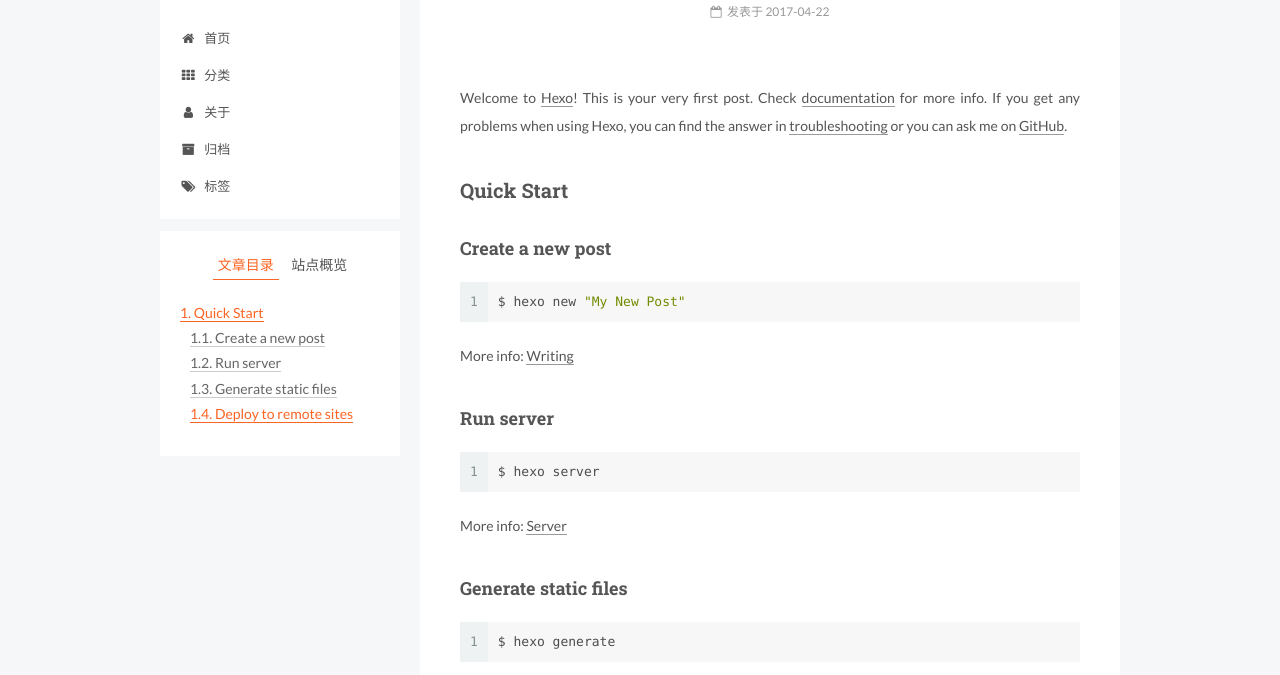
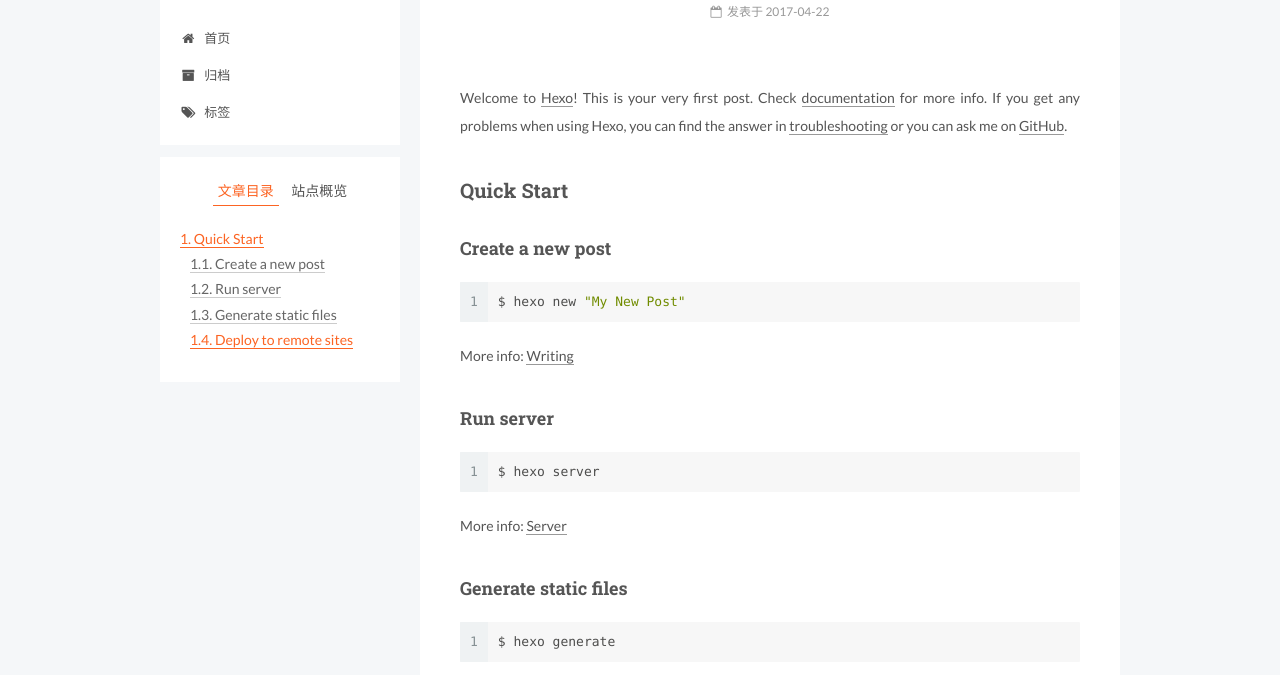
Before and after one commit to GreenMountain-Yang/GreenMountain-Yang.github.io, a plain HTML site: page 2017/04/22/hello-world/index.html in a window 1280 px wide. Shown: the part 125-800 px from the top of the page. Drawn offline with Linux system fonts and the light colour scheme.

Commit message:
Site updated: 2017-04-23 11:48:24

```diff
--- a/2017/04/22/hello-world/index.html
+++ b/2017/04/22/hello-world/index.html
@@ -207,26 +207,6 @@
               <i class="menu-item-icon fa fa-fw fa-home"></i> <br />
 
             首页
-          </a>
-        </li>
-
-
-        <li class="menu-item menu-item-categories">
-          <a href="/categories" rel="section">
-
-              <i class="menu-item-icon fa fa-fw fa-th"></i> <br />
-
-            分类
-          </a>
-        </li>
-
-
-        <li class="menu-item menu-item-about">
-          <a href="/about" rel="section">
-
-              <i class="menu-item-icon fa fa-fw fa-user"></i> <br />
-
-            关于
           </a>
         </li>
 
--- a/css/main.css
+++ b/css/main.css
@@ -1695,7 +1695,7 @@ pre .javascript .function {
   width: 4px;
   height: 4px;
   border-radius: 50%;
-  background: #95ccff;
+  background: #8eb3ff;
 }
 .links-of-blogroll {
   font-size: 13px;
```
Also changed, not shown: 2017/04/23/my-first-blog/index.html (+0 -20 lines), archives/2017/04/index.html (+0 -20 lines), archives/2017/index.html (+0 -20 lines), archives/index.html (+0 -20 lines), categories/Linux/index.html (+0 -20 lines), index.html (+0 -20 lines).
